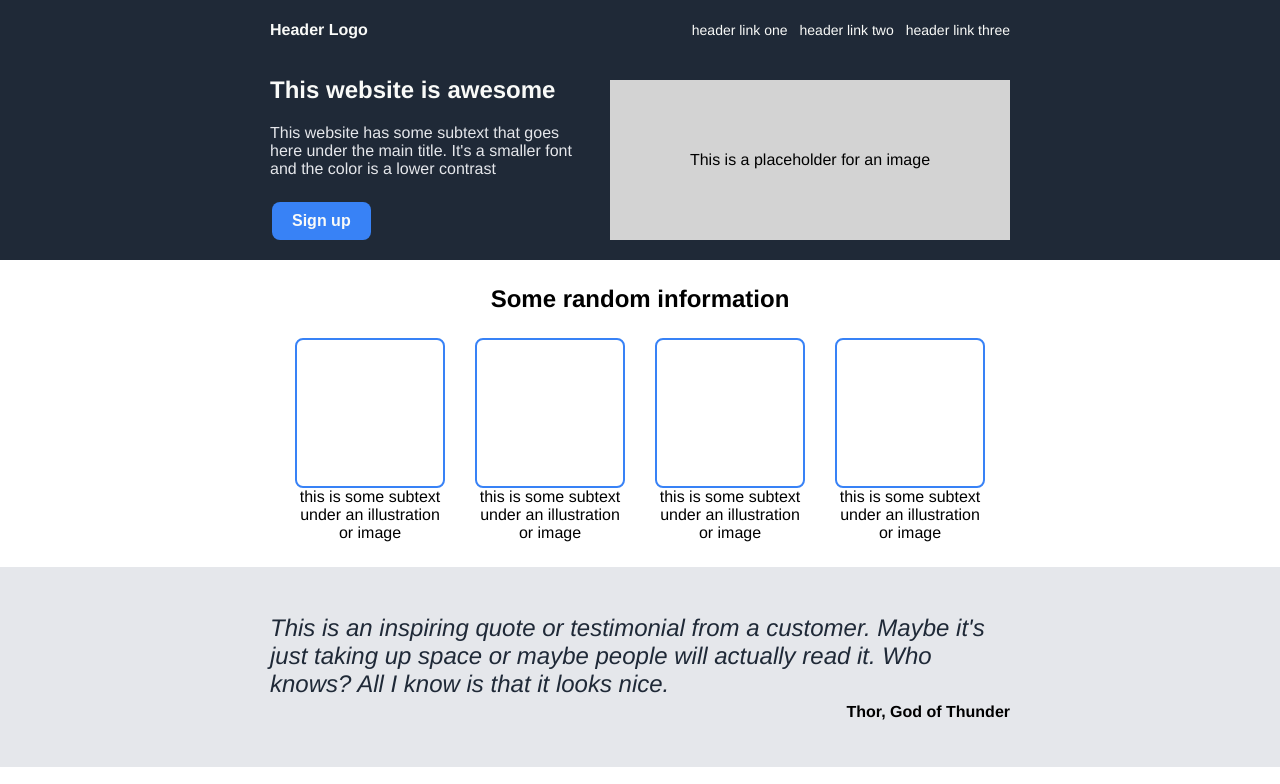
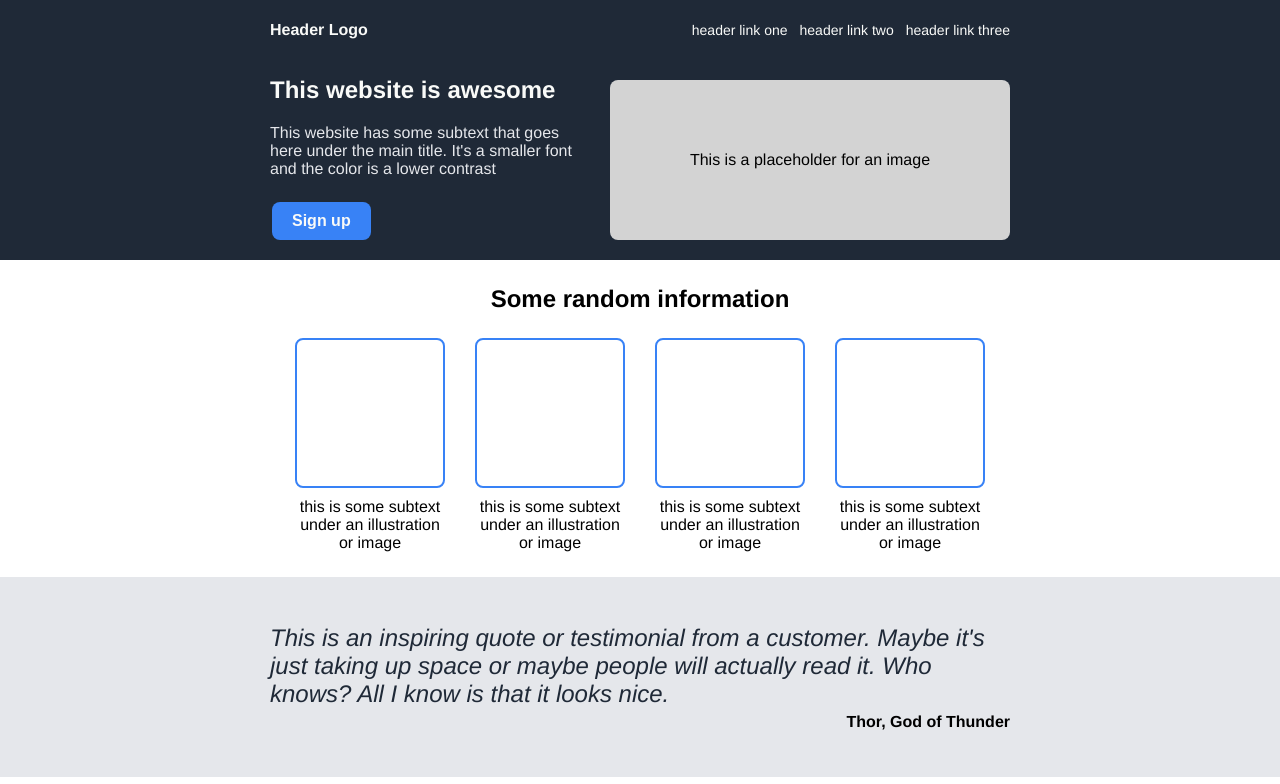
Before and after one commit to fancyboy96/awesome-webpage, a plain HTML site: page index.html in a window 1280 px wide. Shown: the top 784 px of the page. Drawn offline with Linux system fonts and the light colour scheme.

Commit message:
style adjustments
Minor adjustments

```diff
--- a/style.css
+++ b/style.css
@@ -111,6 +111,7 @@ ul {
     display:flex;
     justify-content: center;
     align-items: Center;
+    border-radius: 8px;
 }
 
 /* Section-2 */
@@ -141,6 +142,7 @@ ul {
     display: flex;
     flex-direction: column;
     align-items: center;
+    gap: 10px;
 }
 
 .section-2 .text {
```
